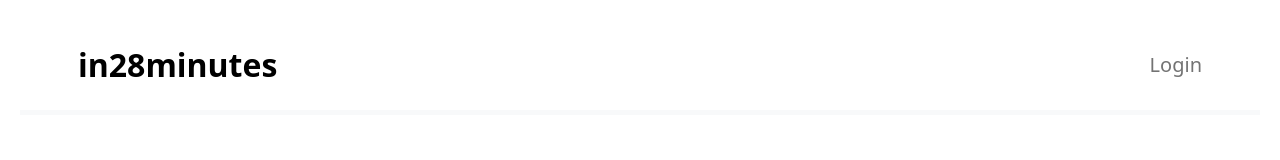
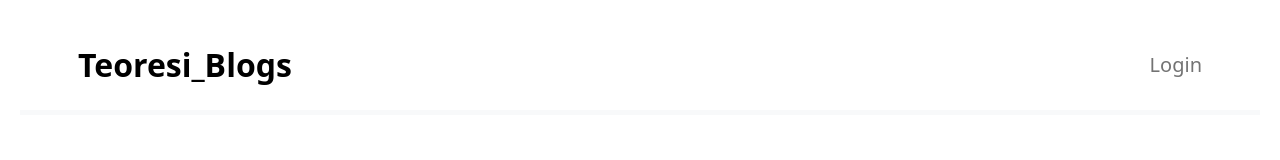
Before and after one commit to leoedosoft/reactjsweb, a React (Create React App) app in the folder todo-app/: page / in a window 1280 px wide. Shown: the top 160 px of the page. Built offline with nearby package versions, Linux system fonts and the light colour scheme.

Commit message:
Modifica commenti

```diff
--- a/todo-app/src/components/todo/HeaderComponent.jsx
+++ b/todo-app/src/components/todo/HeaderComponent.jsx
@@ -26,7 +26,7 @@ function HeaderComponent() {
             <div className="container">
                 <div className="row">
                     <nav className="navbar navbar-expand-lg">
-                        <a className="navbar-brand ms-2 fs-2 fw-bold text-black" href="https://www.in28minutes.com">in28minutes</a>
+                        <a className="navbar-brand ms-2 fs-2 fw-bold text-black" href="https://www.in28minutes.com">Teoresi_Blogs</a>
                         <div className="collapse navbar-collapse">
                             <ul className="navbar-nav">
                                 <li className="nav-item">
--- a/todo-app/src/components/todo/TodoApp.jsx
+++ b/todo-app/src/components/todo/TodoApp.jsx
@@ -16,6 +16,7 @@ import AuthProvider from './security/AuthProvider'
 
 function AuthenticatedRoute({children}) {
     //const authContext = useAuth()
+    //Test commit
 
     const { user } = useContext( AuthContext );
 
```
